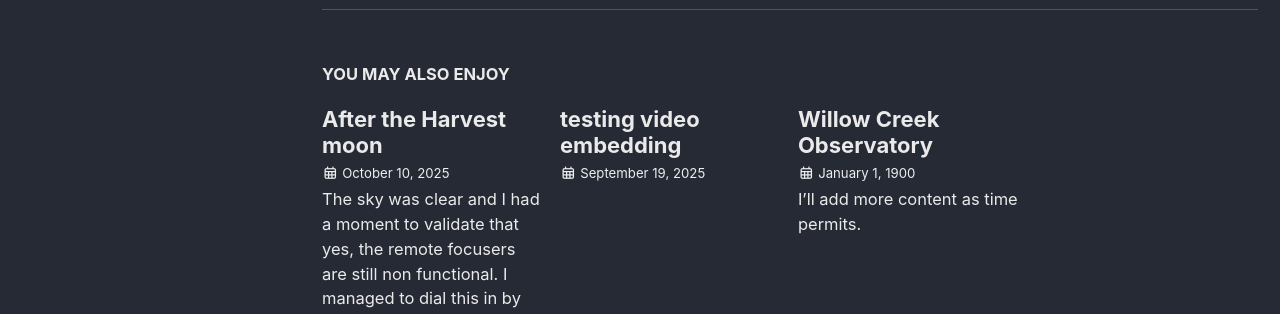
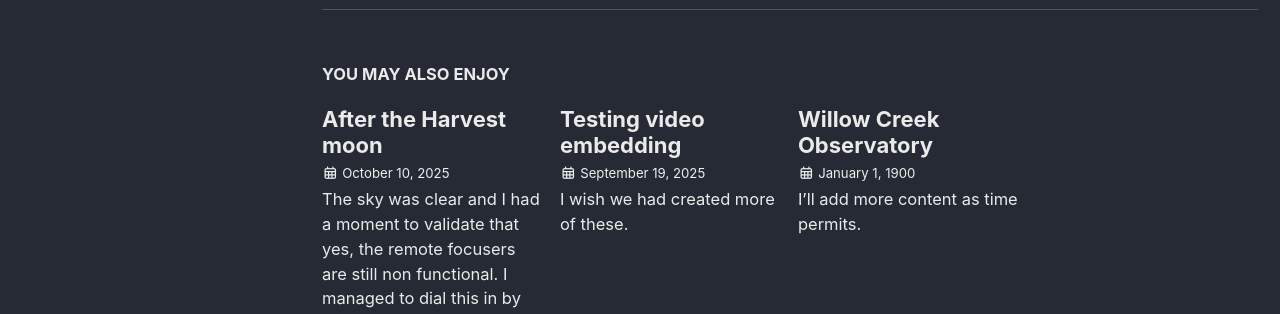
Before and after one commit to ethos101/ethos101.github.io, a Jekyll site: the page built from _posts/2020-05-31-dusting-off.md, in a window 1280 px wide. Shown: the part 1685-1999 px from the top of the page. Built offline with Jekyll 4.4.1, drawn with Linux system fonts in a browser that asks for light colours; cached includes are drawn as plain includes.

Commit message:
Update 2025-09-19-test-video-embed.md

```diff
--- a/_posts/2025-09-19-test-video-embed.md
+++ b/_posts/2025-09-19-test-video-embed.md
@@ -1,6 +1,6 @@
 ---
-title: testing video embedding
+title: Testing video embedding
 date: 2025-09-19
 ---
-
+I wish we had created more of these.
 <iframe width="420" height="315" src="https://www.youtube.com/embed/4q5g6eTzJg4" frameborder="0" allowfullscreen></iframe>
```
